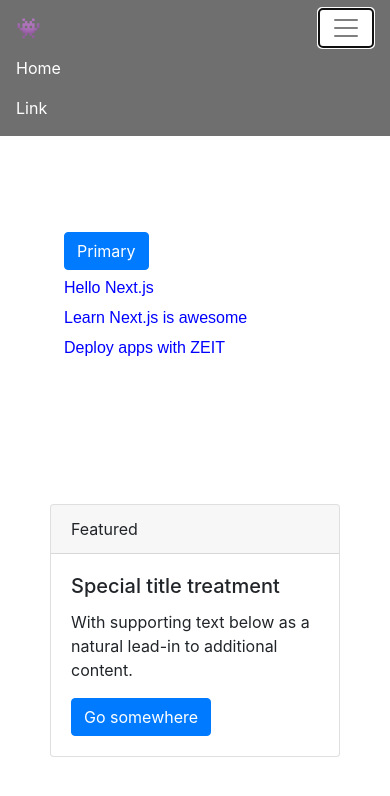
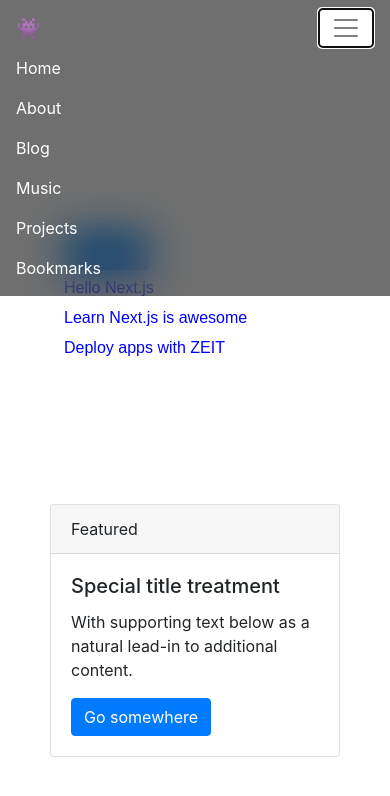
Before and after one commit to ataricoder/www, a Next.js app: page / in a window 390 px wide. Both pictures are taken after a click on the button 346 px from the left and 28 px from the top of the page. Shown: the top 796 px of the page. Built offline with nearby package versions, Linux system fonts and the light colour scheme.

Commit message:
added mobile links

```diff
--- a/components/header/header.js
+++ b/components/header/header.js
@@ -154,7 +154,19 @@ const Header = () => {
 									Home
 								</Nav.Link>
 								<Nav.Link href="#link" className={mobile.link}>
-									Link
+									About
+								</Nav.Link>
+								<Nav.Link href="#link" className={mobile.link}>
+									Blog
+								</Nav.Link>
+								<Nav.Link href="#link" className={mobile.link}>
+									Music
+								</Nav.Link>
+								<Nav.Link href="#link" className={mobile.link}>
+									Projects
+								</Nav.Link>
+								<Nav.Link href="#link" className={mobile.link}>
+									Bookmarks
 								</Nav.Link>
 							</div>
 						</Nav>
```
